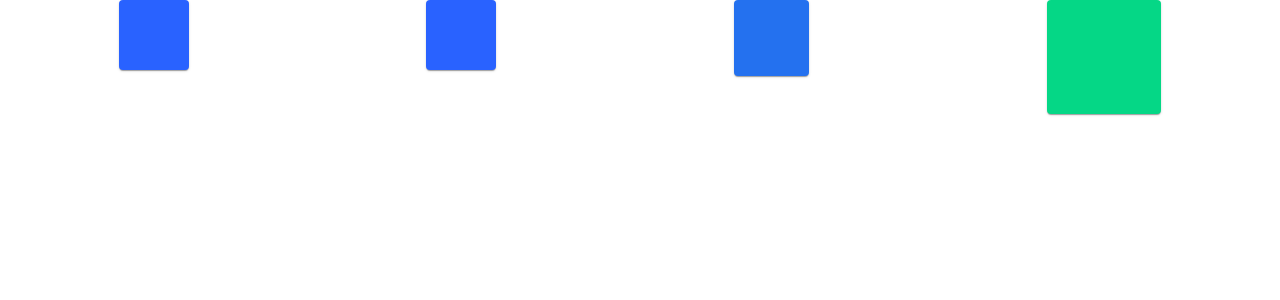
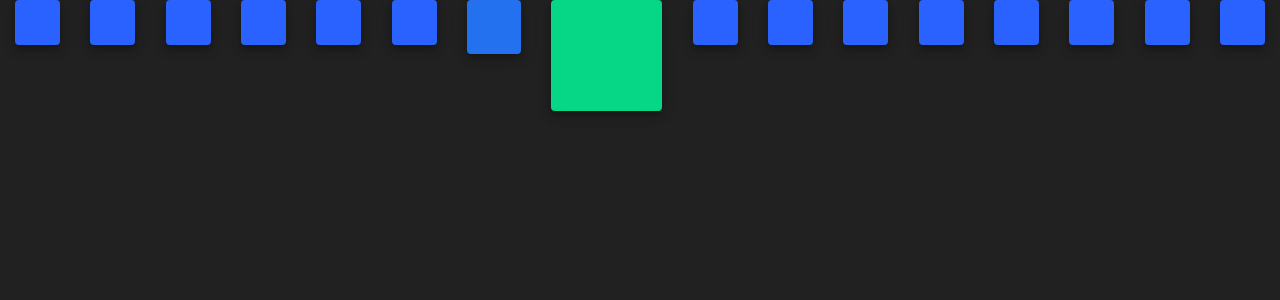
Before and after one commit to matt-eric/web-audio-fft-visualization-with-react-hooks, a React (Create React App) app: page / in a window 1280 px wide. Shown: the top 300 px of the page. Built offline with nearby package versions, Linux system fonts and the light colour scheme.

Commit message:
adjusted styling properties to alter transition demonstration

```diff
--- a/src/App.css
+++ b/src/App.css
@@ -23,8 +23,8 @@
 
 #smallBox {
   padding: 10px;
-  width: 50px;
-  height: 50px;
+  width: 25px;
+  height: 25px;
   background-color: #2962ff;
   transition: all 1s;
 }
--- a/src/App.js
+++ b/src/App.js
@@ -1,5 +1,4 @@
 import React from 'react';
-import logo from './logo.svg';
 import './App.css';
 import Box from "./Box"
 
@@ -8,7 +7,12 @@ class App extends React.Component {
   constructor(props) {
     super(props);
     this.state = {
-      arr: [1,2,3,4],
+      arr: [
+        1,2,3,4,
+        5,6,7,8,
+        9,10,11,12,
+        13,14,15,16
+          ],
       number: 1
     }
   }
@@ -25,7 +29,7 @@ class App extends React.Component {
 
   counter(){
     let num = this.state.number + 1
-    if (num === 5){
+    if (num === 16){
       num = 1
     }
       this.setState({
--- a/src/Box.js
+++ b/src/Box.js
@@ -18,7 +18,10 @@ export default function Box(props) {
     <div>
       <div className={classes.flexContainer}>
         {props.arr.map((num) =>
-          <Paper id={num === props.number ? 'largeBox' : 'smallBox'} key={num}>
+          <Paper
+            id={num === props.number ? 'largeBox' : 'smallBox'}
+            elevation={6}
+            key={num}>
           </Paper>
         )}
       </div>
--- a/src/index.css
+++ b/src/index.css
@@ -1,4 +1,5 @@
 body {
+  background: #212121;
   margin: 0;
   font-family: -apple-system, BlinkMacSystemFont, "Segoe UI", "Roboto", "Oxygen",
     "Ubuntu", "Cantarell", "Fira Sans", "Droid Sans", "Helvetica Neue",
```
Also changed, not shown: src/logo.svg (deleted).
